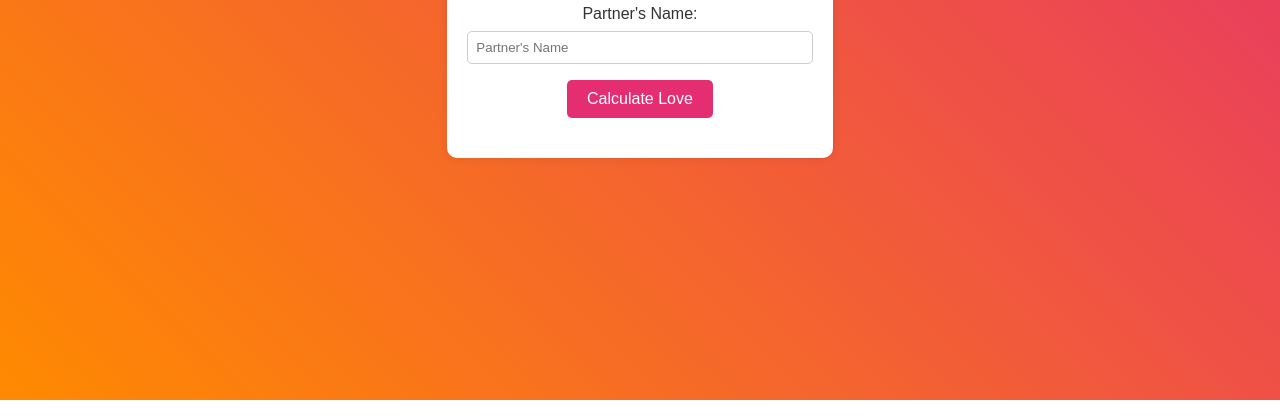
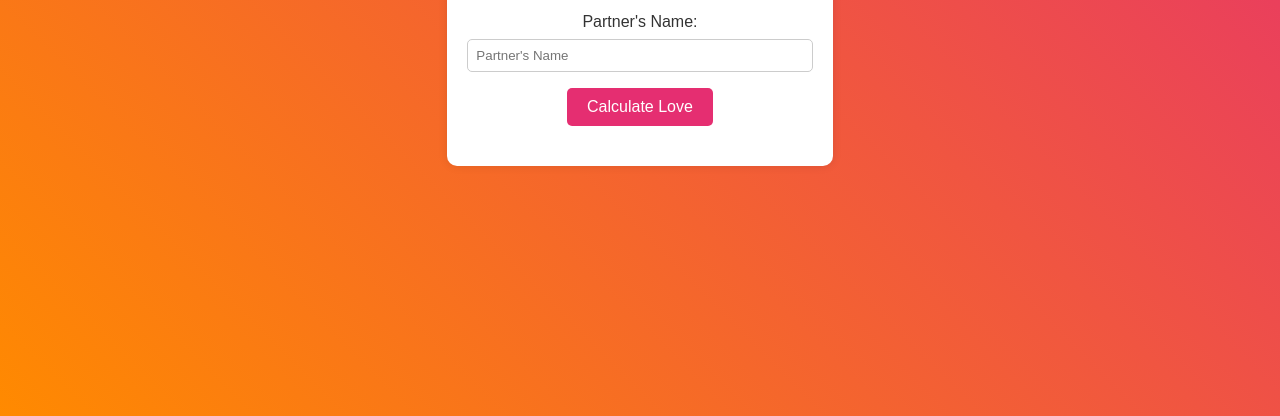
Before and after one commit to Khanna12345678/Lovecalculator, a plain HTML site: page index.html in a window 1280 px wide. Shown: the part 400-816 px from the top of the page. Drawn offline with Linux system fonts and the light colour scheme.

Commit message:
margin channge kar diya

```diff
--- a/index.css
+++ b/index.css
@@ -1,13 +1,4 @@
-body {
-    background-image: linear-gradient(rgba(0, 0, 0, 0.3), rgb(245, 19, 19)), url("https://images.pexels.com/photos/1028725/pexels-photo-1028725.jpeg");
-    background-size: cover;
-    background-repeat: no-repeat;
-    background-position: center;
-    /* width: 50%;
-    height: 100vh; */
-    position: relative;
-    margin: 0; /* Add this line to remove default body margin */
-}
+
 body {
     margin: 0;
     padding: 0;
--- a/index.html
+++ b/index.html
@@ -6,7 +6,7 @@
     <title>Love Calculator</title>
     <style>
         body {
-            margin: 0;
+            margin: 10;
             padding: 0;
             height: 100vh;
             background: linear-gradient(45deg, #ff8a00, #e52e71);
```
Also changed, not shown: index.js (line endings or trailing spaces).
